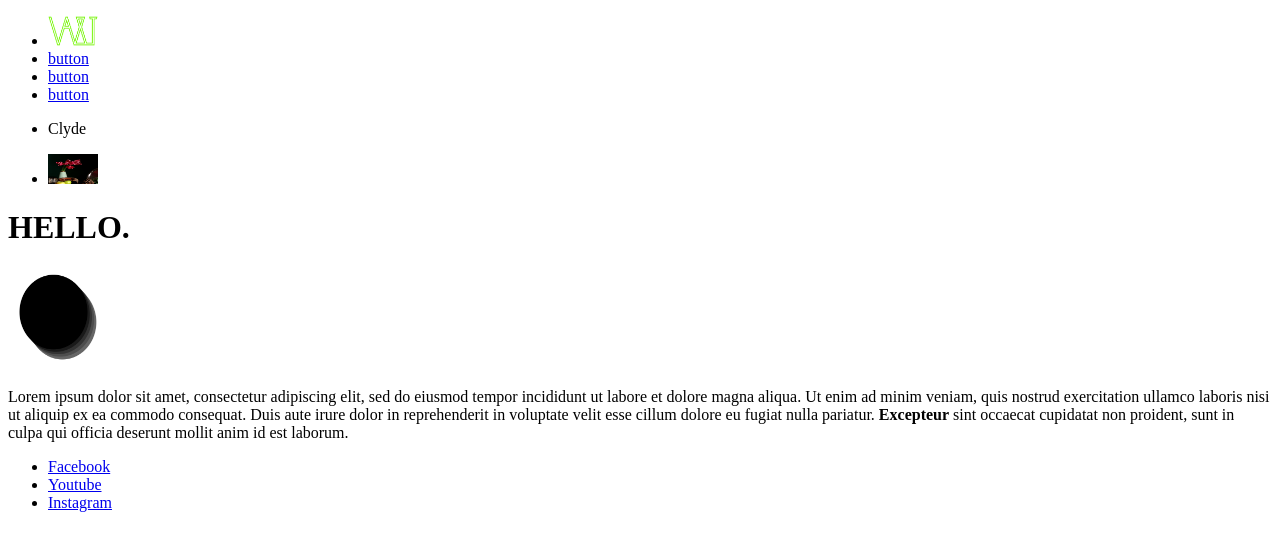
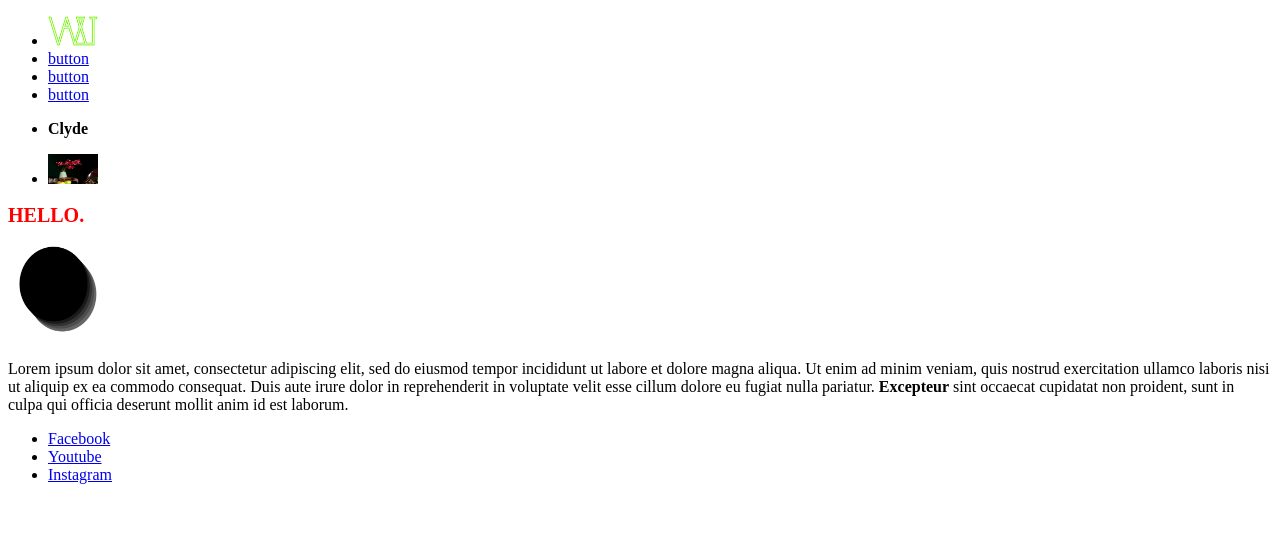
Before and after one commit to clydeat/vaxt, a Rails app: page / in a window 1280 px wide. Shown: the top 551 px of the page. Run offline with Rails 7, Linux system fonts and the light colour scheme; style sheets or scripts are compiled from the project's sources.

Commit message:
html propre

```diff
--- /dev/null
+++ b/app/assets/stylesheets/home.css
@@ -0,0 +1,18 @@
+h1 {
+  color: red;
+  font-size: 20px;
+  font-family:
+}
+
+p {
+
+}
+
+.header
+.button
+
+strong
+#imageronde
+.title
+.milieu
+.footer
--- a/app/views/home/index.html.erb
+++ b/app/views/home/index.html.erb
@@ -4,56 +4,45 @@
     <meta charset="UTF-8">
     <title>VAXT | Here you will find print web photography vidéo & art.</title>
     <meta name="description" content="Vaxt is multydisciplinary studio for creative people & entrepreneurs. Let us take care of your image.">
-    <link rel="stylesheet" href="home.scss">
+    <link rel="stylesheets" href="home.css">
   </head>
   <body>
 
 	<header>
+	  <div class="header">
 	    <ul>
 	        <li><%= image_tag("VAXT-LOGO-VERT.png", size: "50x30", alt: "vaxt logo") %></li>
+	        <div class="button">
 	          <li> <a href="#">button</a></li>
 	          <li> <a href="#">button</a></li>
 	          <li> <a href="#">button</a></li>
-        <li><p>Clyde</p></li>
-        <li><%= image_tag("lale.png", size: "50x30", alt: "photo de profil de clyde") %></li>
-
+	        </div>
+	        <li><p><strong>Clyde</strong></p></li>
+	        <li><%= image_tag("lale.png", size: "50x30", alt: "photo de profil de clyde", id:"imageronde") %></li>
 	    </ul>
+	  </div>
 	</header>
 
 
-<div class="content">
-
+	<div class="title">
 	  <h1>HELLO.</h1>
-
-    <div>
-
-
+	</div>
+    <div class="milieu">
        <%= image_tag("THP WALL 2-58.png", size: "100", alt: "un rond") %>
        <p>
        	Lorem ipsum dolor sit amet, consectetur adipiscing elit, sed do eiusmod tempor incididunt ut labore et dolore magna aliqua. Ut enim ad minim veniam, quis nostrud exercitation ullamco laboris nisi ut aliquip ex ea commodo consequat. Duis aute irure dolor in reprehenderit in voluptate velit esse cillum dolore eu fugiat nulla pariatur. <strong>Excepteur</strong> sint occaecat cupidatat non proident, sunt in culpa qui officia deserunt mollit anim id est laborum.
        </p>
     </div>
 
-</div>
-
 
 <footer>
+	<div class="footer">
       <ul>
-      <li>
-        <a href="#" target="_blank">Facebook
-        </a>
-      </li>
-      <li>
-        <a href="#" target="_blank">Youtube
-        </a>
-      </li>
-      <li>
-        <a href="#" target="_blank">Instagram
-        </a>
-      </li>
+        <li> <a href="#" target="_blank">Facebook</a></li>
+        <li> <a href="#" target="_blank">Youtube</a></li>
+        <li> <a href="#" target="_blank">Instagram</a></li>
       </ul>
+    </div>
 </footer>
-
-
 </body>
 </html>
```
Also changed, not shown: app/assets/stylesheets/home.scss (line endings or trailing spaces), 1 other file. Lines whose indentation alone changed are shown as unchanged.
